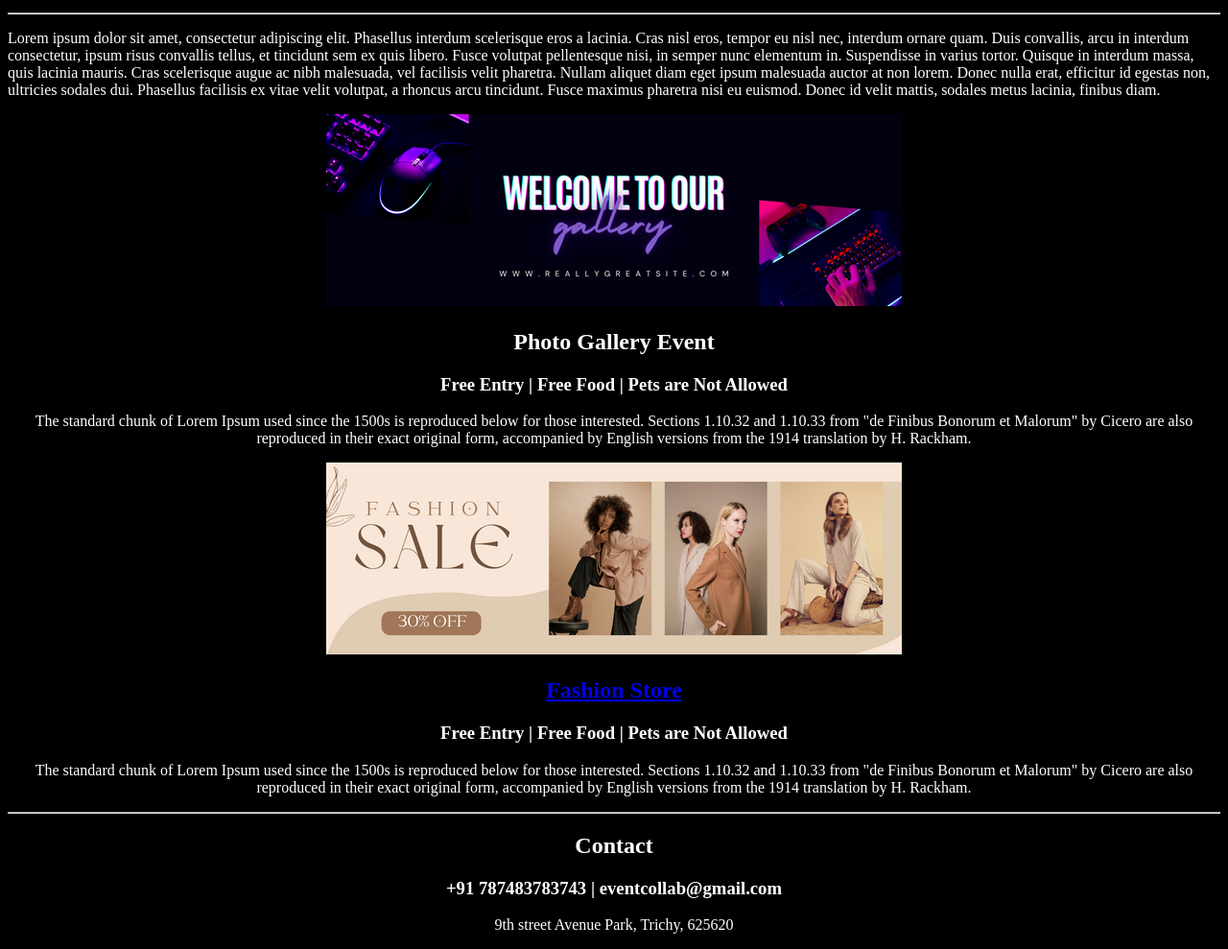
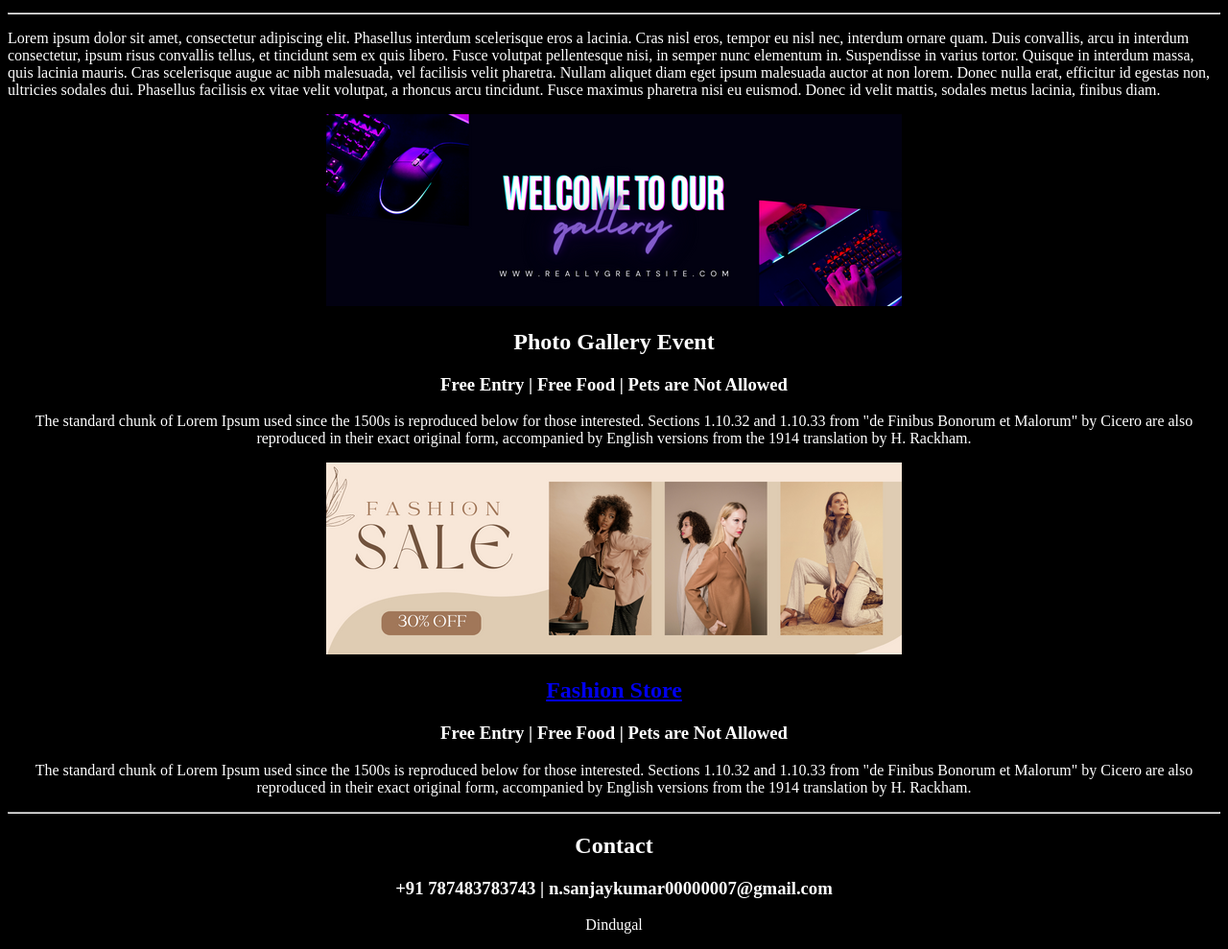
Before and after one commit to Sanjay-1215/webprojectt, a plain HTML site: page index.html in a window 1280 px wide. Shown: the part 102-1091 px from the top of the page at 96% size. Drawn offline with Linux system fonts and the light colour scheme; files whose address does not match are found by name.

Commit message:
Update index.html

```diff
--- a/index.html
+++ b/index.html
@@ -40,8 +40,8 @@
 <footer>
     <center>
         <h2>Contact</h2>
-        <h3>+91 787483783743 | eventcollab@gmail.com</h3>
-        <p>9th street Avenue Park, Trichy, 625620</p>
+        <h3>+91 787483783743 | n.sanjaykumar00000007@gmail.com</h3>
+        <p>Dindugal</p>
     </center>
 </footer>
 </body>
```
